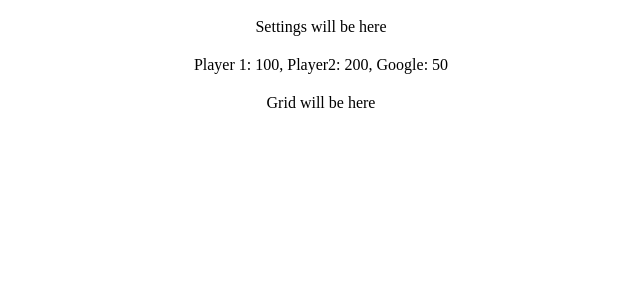
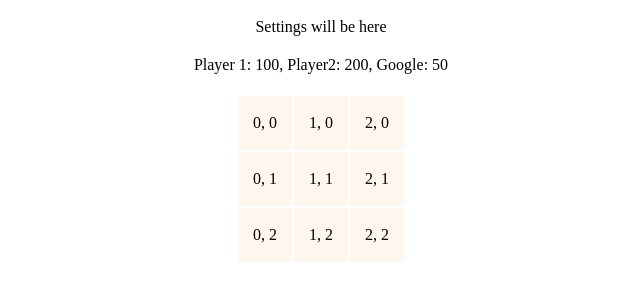
Before and after one commit to Schekhovtsov/samurai-minicourse, a plain HTML site: page frontend/index.html in a window 1280 px wide. Shown: the whole page, without its empty margins (319-959 px from the left). Drawn offline with Linux system fonts and the light colour scheme.

Commit message:
feat: grid (01:34:50)

```diff
--- a/core/stateManager.js
+++ b/core/stateManager.js
@@ -1,4 +1,10 @@
 const _state = {
+    settings: {
+        gridSize: {
+            rowsCount: 3,
+            columnsCount: 3,
+        },
+    },
     points: {
         google: 50,
         players: [100, 200], // Массив очков игроков
@@ -26,3 +32,6 @@
 
     return _state.points.players[playerIndex];
 };
+
+// Возвращаем новый объект чтобы исключить изменение снаружи
+export const getGridSize = async () => ({ ..._state.settings.gridSize });
--- /dev/null
+++ b/frontend/components/Grid/Cell.component.js
@@ -0,0 +1,11 @@
+export const CellComponent = (props) => {
+    const element = document.createElement('td');
+
+    render(element, props);
+
+    return { element };
+};
+
+const render = async (element, { x, y }) => {
+    element.append(`${x}, ${y}`);
+};
--- a/frontend/components/Grid/Grid.component.js
+++ b/frontend/components/Grid/Grid.component.js
@@ -1,5 +1,9 @@
+import { getGridSize } from '../../../core/stateManager.js';
+import { CellComponent } from './Cell.component.js';
+
 export const GridComponent = () => {
-    const element = document.createElement('div');
+    const element = document.createElement('table');
+    element.classList.add('grid');
 
     render(element);
 
@@ -7,5 +11,16 @@
 };
 
 const render = async (element) => {
-    element.append('Grid will be here');
+    const gridSize = await getGridSize();
+
+    for (let y = 0; y < gridSize.rowsCount; y++) {
+        const rowElement = document.createElement('tr');
+
+        for (let x = 0; x < gridSize.columnsCount; x++) {
+            const cellComponent = CellComponent({ x, y });
+            rowElement.append(cellComponent.element);
+        }
+
+        element.append(rowElement);
+    }
 };
--- a/frontend/index.html
+++ b/frontend/index.html
@@ -12,6 +12,14 @@
                 gap: 20px;
                 padding: 10px;
             }
+
+            .grid td {
+                text-align: center;
+                background-color: rgb(255, 247, 237);
+                padding: 2px;
+                width: 50px;
+                height: 50px;
+            }
         </style>
     </head>
     <body>
```
